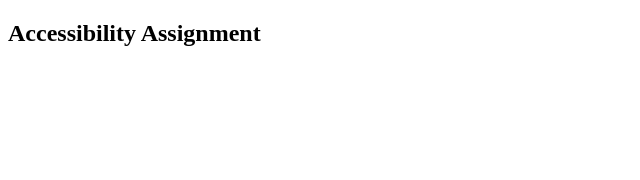
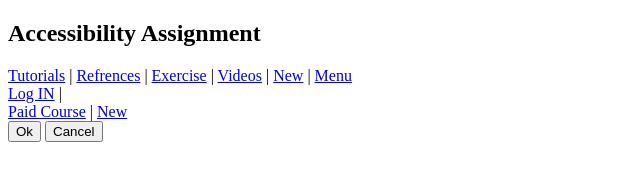
Before and after one commit to uc-sag/Accessibility-Assignment, a plain HTML site: page index.html in a window 1280 px wide. Shown: the whole page, without its empty margins (0-640 px from the left). Drawn offline with Linux system fonts and the light colour scheme.

Commit message:
Nav added

```diff
--- a/index.html
+++ b/index.html
@@ -7,6 +7,24 @@
 </head>
 <body>
     <h2>Accessibility Assignment</h2>
-
+    <nav>
+        <a href="#">Tutorials</a> |
+        <a href="#">Refrences</a> |
+        <a href="#">Exercise</a> |
+        <a href="#">Videos</a> |
+        <a href="#">New</a> |
+        <a href="#">Menu</a>
+      </nav>
+      <nav>
+        <a href="#">Log IN</a> |
+      </nav>
+      <nav>
+        <a href="#">Paid Course</a> |
+        <a href="#">New</a>
+      </nav>
+      <nav>
+        <button>Ok</button>
+        <button>Cancel</button>
+      </nav>
 </body>
 </html>
```
